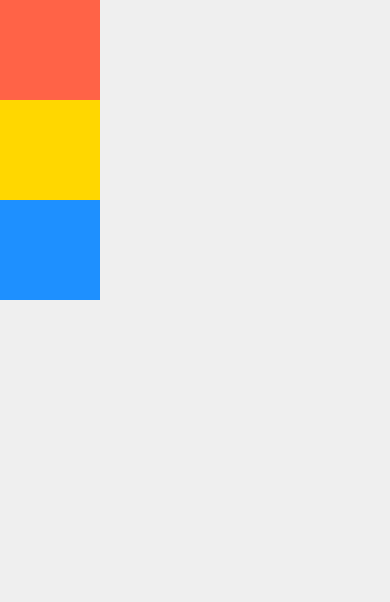
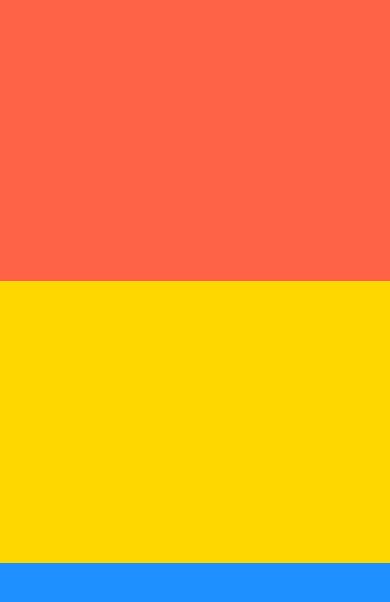
Before and after one commit to samuhmatos/introducaoReactNative, a React Native app: screen / in a window 390 px wide. Shown: the top 602 px of the page. Built offline with nearby package versions, Linux system fonts and the light colour scheme.

Commit message:
Layout com FlexBox: Flex e Flex Direction

```diff
--- a/App.tsx
+++ b/App.tsx
@@ -3,10 +3,13 @@ import { StyleSheet, View } from "react-native";
 export default function App() {
   return (
     <View style={styles.container}>
-      <View style={{ width: 100, height: 100, backgroundColor: "tomato" }} />
-      <View style={{ width: 100, height: 100, backgroundColor: "gold" }} />
+      <View style={{ backgroundColor: "tomato", flex: 2 }} />
+      <View style={{ backgroundColor: "gold", flex: 2 }} />
       <View
-        style={{ width: 100, height: 100, backgroundColor: "dodgerblue" }}
+        style={{
+          backgroundColor: "dodgerblue",
+          flex: 2,
+        }}
       />
     </View>
   );
@@ -16,5 +19,6 @@ const styles = StyleSheet.create({
   container: {
     backgroundColor: "#eeee",
     flex: 1,
+    flexDirection: "column",
   },
 });
```
